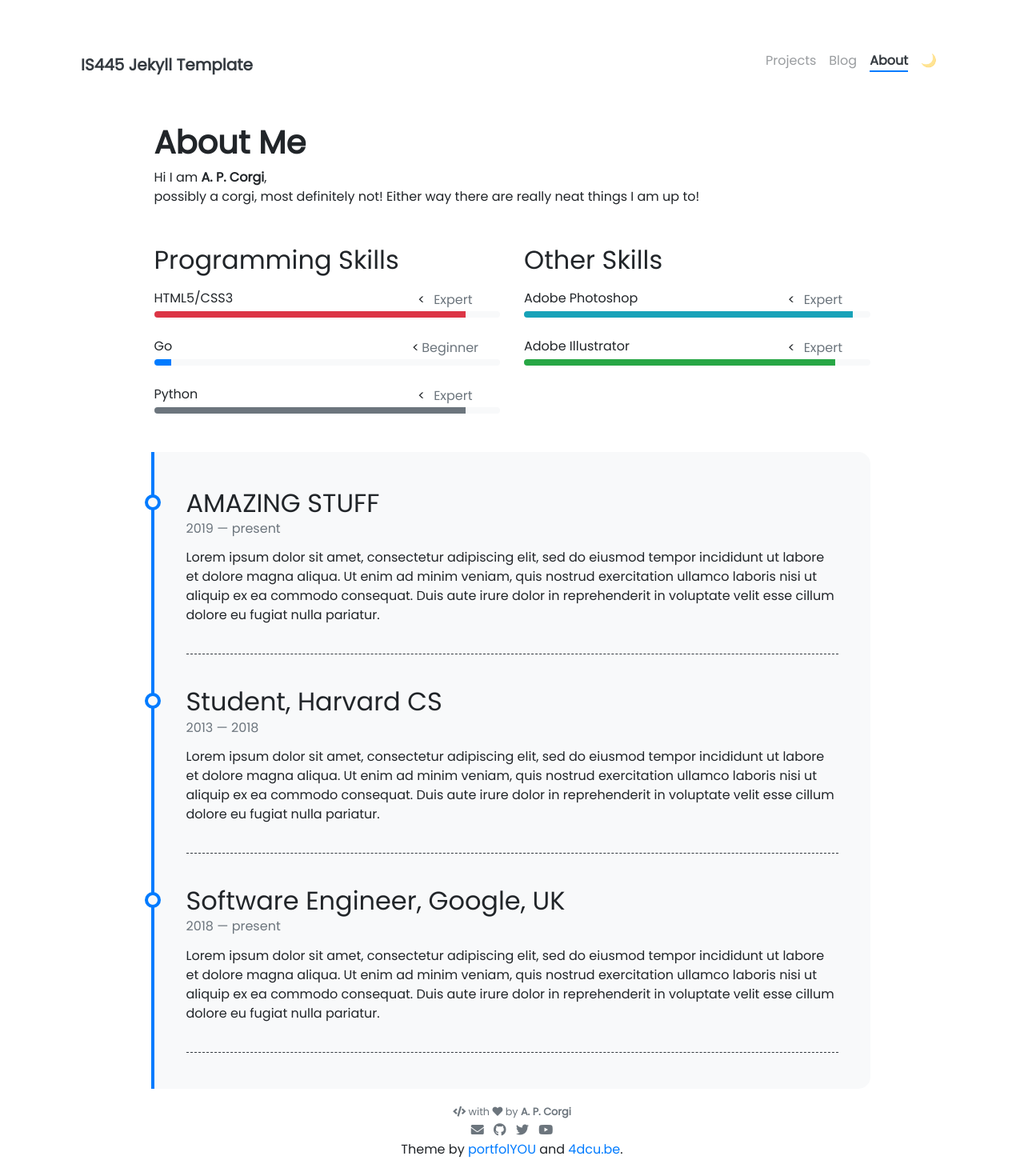
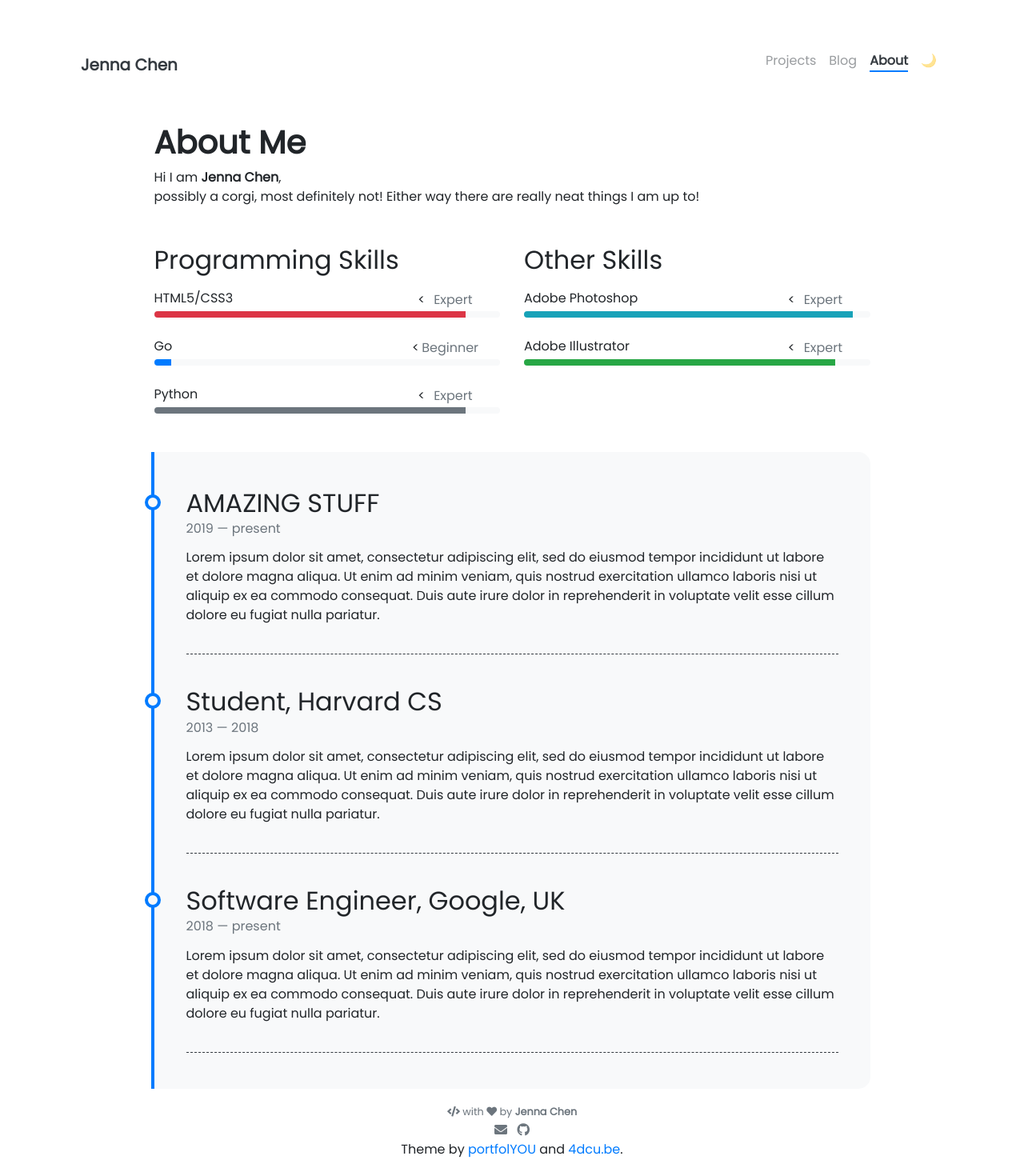
Before and after one commit to Jennajc2/Jennajc2.github.io, a Jekyll site: the page built from pages/about.md, in a window 1280 px wide. Shown: the whole page at 80% size. Built offline with Jekyll 4.4.1, drawn with Linux system fonts in a browser that asks for light colours; nearby versions of some CDN libraries.

Commit message:
basic edits

```diff
--- a/_config.yml
+++ b/_config.yml
@@ -5,9 +5,9 @@
 # NOTE: it looks like you need to rebuild + repush everytime you update this _config.yml file
 
 ### Site Settings ###
-title               : IS445 Jekyll Template
+title               : Jenna Chen
 description         : >-
-                      I am definitely not a corgi!
+                      I am definitely not a corgi! :D
 baseurl             : ""   # Change to empty quotes if you are hosting your site at <your-username>.github.io directly,
 #                                             otherwise will be hosted at <your-username>.github.io/{{base_url}}
 repository          :                     # Change to <your-username> for github OR, if that doesn't work <your-username>/<your-username>.github.io (or remove it if you don't need remote projects) -- for example, I would put "jnaiman" without the quotes after the ":" here
@@ -34,26 +34,26 @@ nav_exclude:                                            # The following paths ar
 
 ### Author Info ###
 author:
-  name              : A. P. Corgi
+  name              : Jenna Chen
   image             : https://media.tenor.com/8RcIoWTKYR4AAAAe/scuze-corgi.png
-#  behance           : your_username
+# behance           : your_username
 # dribbble          : your_username
-  email             : username@domain.com
-#  facebook          : your_username
-  github            : jnaiman # JPN
+  email             : jennajc2@illinois.edu
+# facebook          : your_username
+  github            : jennajc2 # JPN
 # gitlab            : your_username
 # instagram         : your_username
 # kaggle            : your_username
-#  linkedin          : your_username
-#  medium            : your_username
+# linkedin          : your_username
+# medium            : your_username
 # soundcloud        : your_username
 # spotify           : your_username
 # stackoverflow     : your_user_id
 # tumblr            : your_username.tumblr.com
-#  twitch            : your_username
-  twitter           : your_username
-#  vimeo             : your_username
-  youtube           : your_channel_name
+# twitch            : your_username
+# twitter           : your_username
+# vimeo             : your_username
+# youtube           : your_channel_name
 # keybase           : your_username
 
 
```
